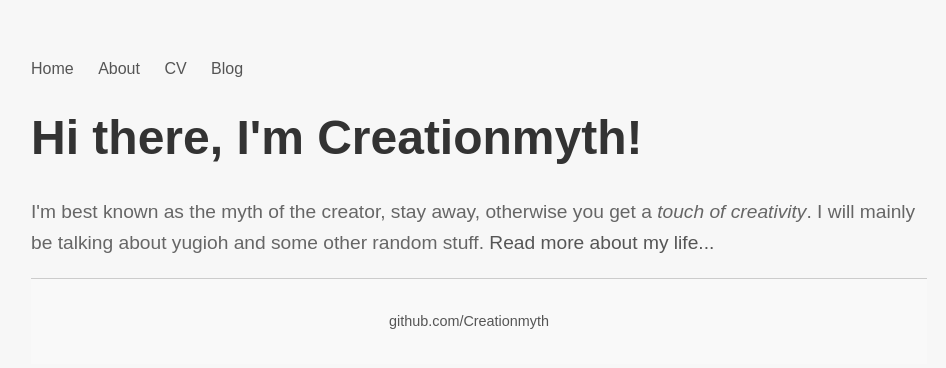
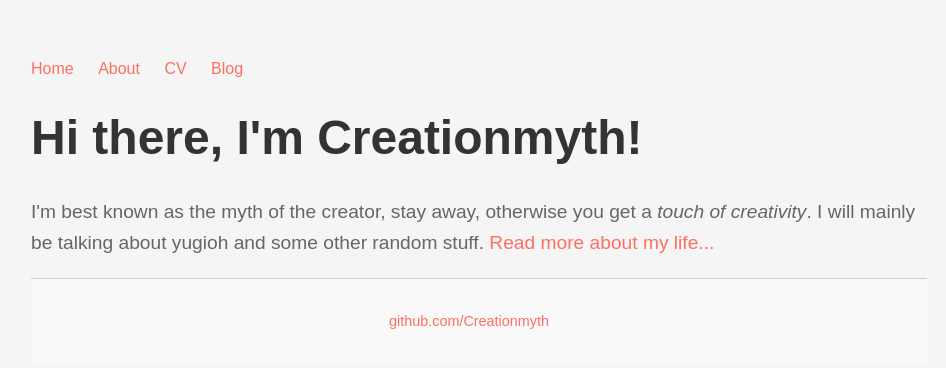
Before and after one commit to Creationmyth/Creationmyth.github.io, a Jekyll site: the page index.html, which Jekyll copies as it is, in a window 1280 px wide. Shown: the top 368 px of the page, without its empty margins (161-1107 px from the left). Built offline with Jekyll 4.4.1, drawn with Linux system fonts in a browser that asks for light colours.

Commit message:
Updating CSS of the file

```diff
--- a/css/main.css
+++ b/css/main.css
@@ -2,8 +2,8 @@
 body {
     margin: 60px auto;
     width: 70%;
-    font-family: 'Arial', sans-serif; /* Changed font for better readability */
-    background-color: #f7f7f7; /* Light gray background */
+    font-family: 'Arial', sans-serif;
+    background-color: #f5f5f5; /* Light gray background */
 }
 
 /* Navigation and Footer */
@@ -19,8 +19,8 @@ nav ul li, footer ul li {
 
 a {
     text-decoration: none;
-    color: #555; /* Darker link color */
-    transition: color 0.3s; /* Smooth color transition on hover */
+    color: #ff6f61; /* Vibrant red link color */
+    transition: color 0.3s;
 }
 
 a:hover {
@@ -34,32 +34,32 @@ h1 {
 }
 
 p {
-    font-size: 1.2em; /* Slightly smaller font size for paragraphs */
-    line-height: 1.6em; /* Increased line height for better readability */
+    font-size: 1.2em;
+    line-height: 1.6em;
     color: #666; /* Dark gray paragraph color */
 }
 
 /* Footer */
 footer {
-    border-top: 1px solid #ccc; /* Lighter border color */
-    font-size: 0.9em; /* Slightly smaller font size for footer */
-    padding: 20px 0; /* Added padding for better spacing */
-    text-align: center; /* Center align footer content */
-    background-color: #f9f9f9; /* Light background color for footer */
+    border-top: 1px solid #ccc;
+    font-size: 0.9em;
+    padding: 20px 0;
+    text-align: center;
+    background-color: #f9f9f9;
 }
 
 /* Post List */
 ul.posts {
     margin: 20px auto 40px;
-    font-size: 1.2em; /* Slightly smaller font sizes for post list */
+    font-size: 1.2em;
     list-style: none;
-    padding: 0; /* Removed default padding */
+    padding: 0;
 }
 
 ul.posts li {
-    margin-bottom: 20px; /* Added spacing between individual posts */
+    margin-bottom: 20px;
     background-color: #fff; /* White background for posts */
-    border-radius: 5px; /* Rounded corners for posts */
-    box-shadow: 0 0 10px rgba(0, 0, 0, 0.1); /* Added box shadow for depth */
-    padding: 20px; /* Added padding for post content */
+    border-radius: 5px;
+    box-shadow: 0 0 10px rgba(0, 0, 0, 0.1);
+    padding: 20px;
 }
```
